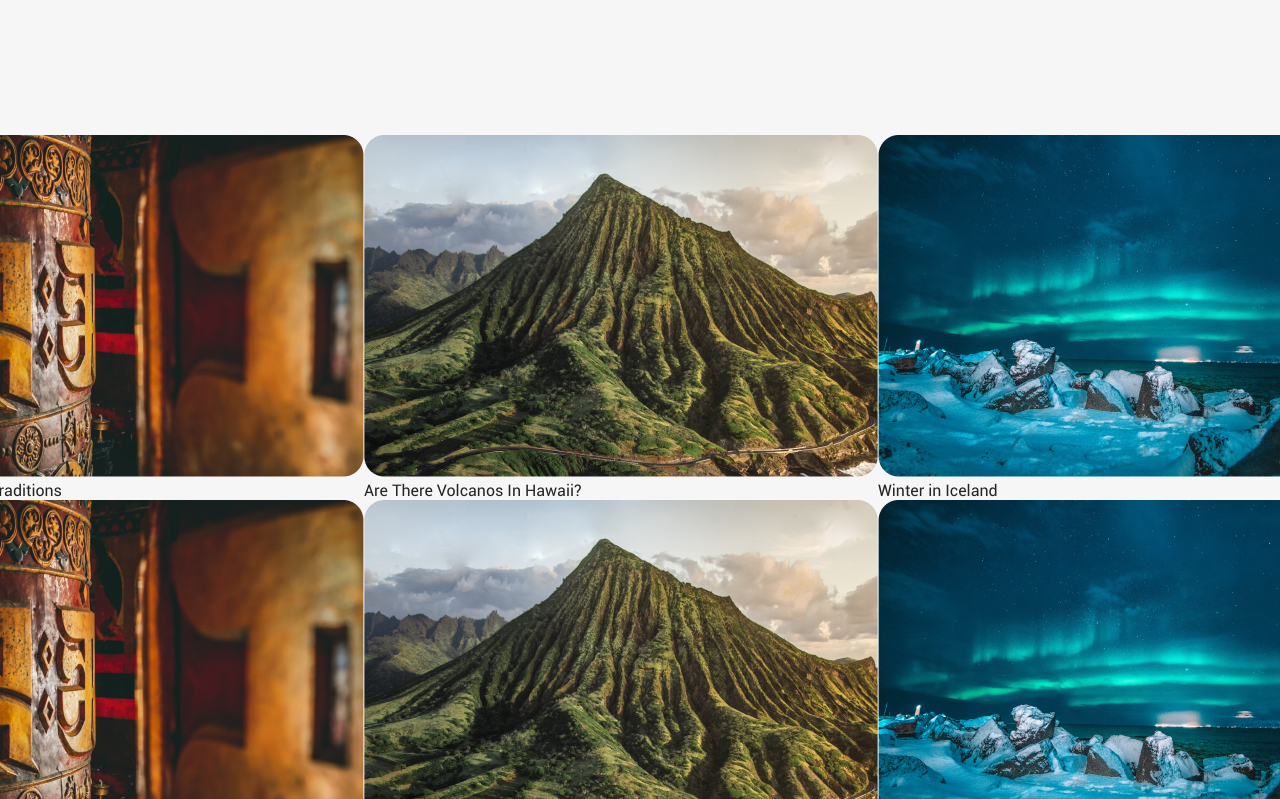
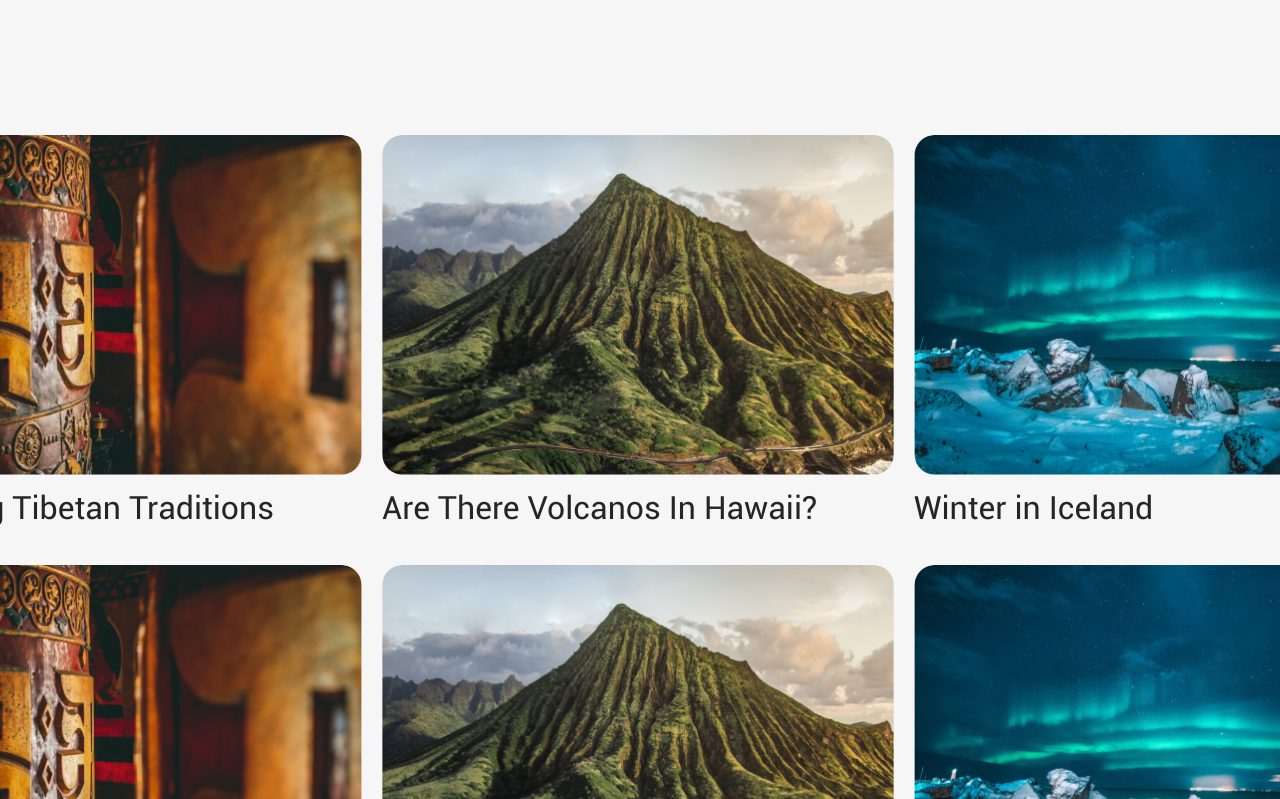
Before and after one commit to Tornike512/Unilab-Figma-Website, a React (Vite) app: page / in a window 1280 px wide. Shown: the part 3221-4020 px from the top of the page. Built offline with nearby package versions, Linux system fonts and the light colour scheme.

Commit message:
Add: Home Page  Blogs Section

```diff
--- a/src/pages/HomePage/HomePage.scss
+++ b/src/pages/HomePage/HomePage.scss
@@ -213,6 +213,7 @@
 
   .blogs {
     width: 1580px;
+
     h2 {
       margin-bottom: 30px;
       font-size: $font-size-40px;
@@ -221,6 +222,23 @@
     .blog-grid {
       display: grid;
       grid-template-columns: 1fr 1fr 1fr 1fr;
+      column-gap: 20px;
+      margin-bottom: 40px;
+
+      .blog-item {
+        height: 390px;
+
+        img {
+          width: 512px;
+          height: 340px;
+          margin-bottom: 10px;
+          border-radius: $border-radius-20px;
+        }
+
+        p {
+          font-size: 32px;
+        }
+      }
     }
   }
 }
```
